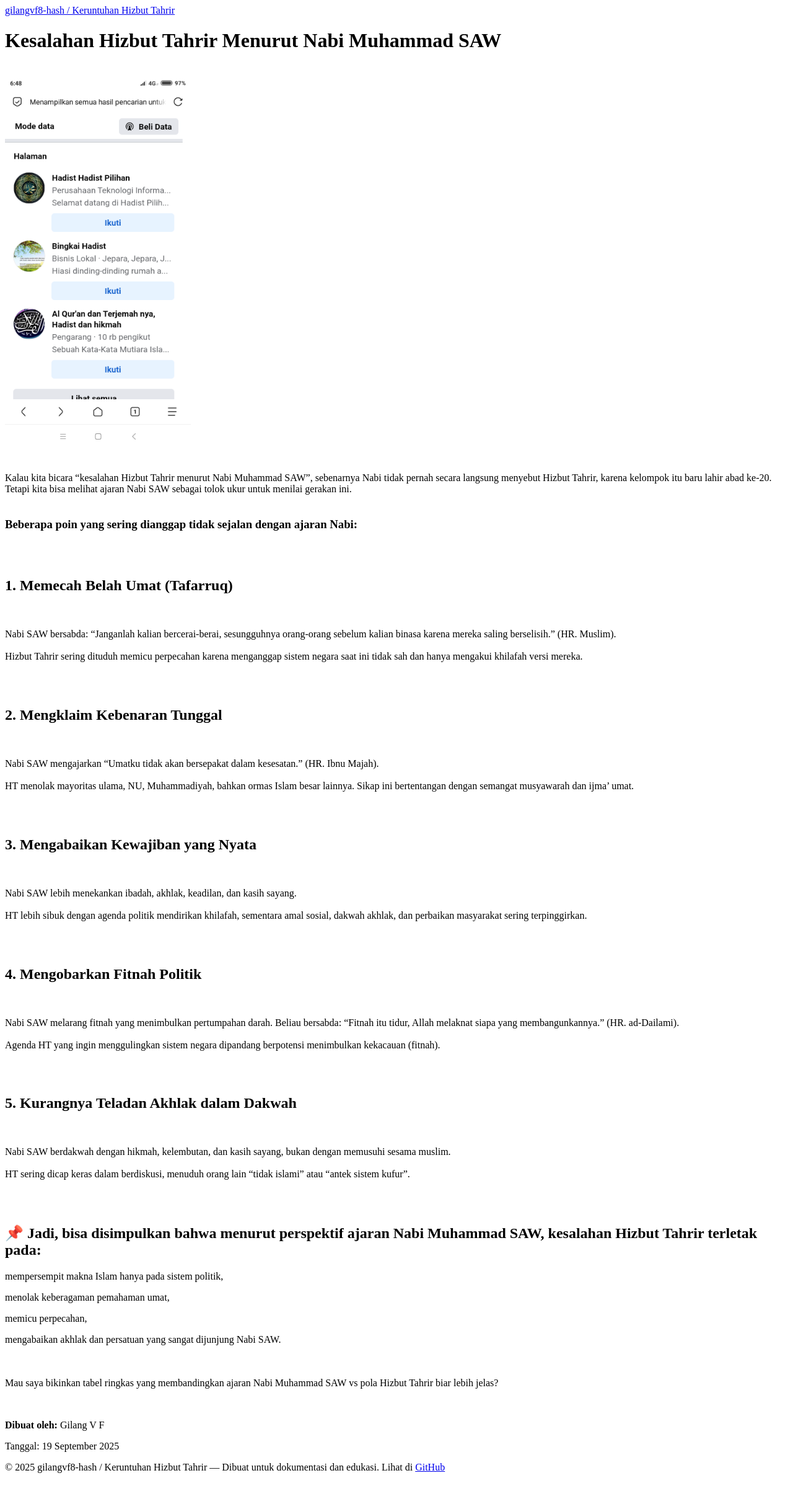
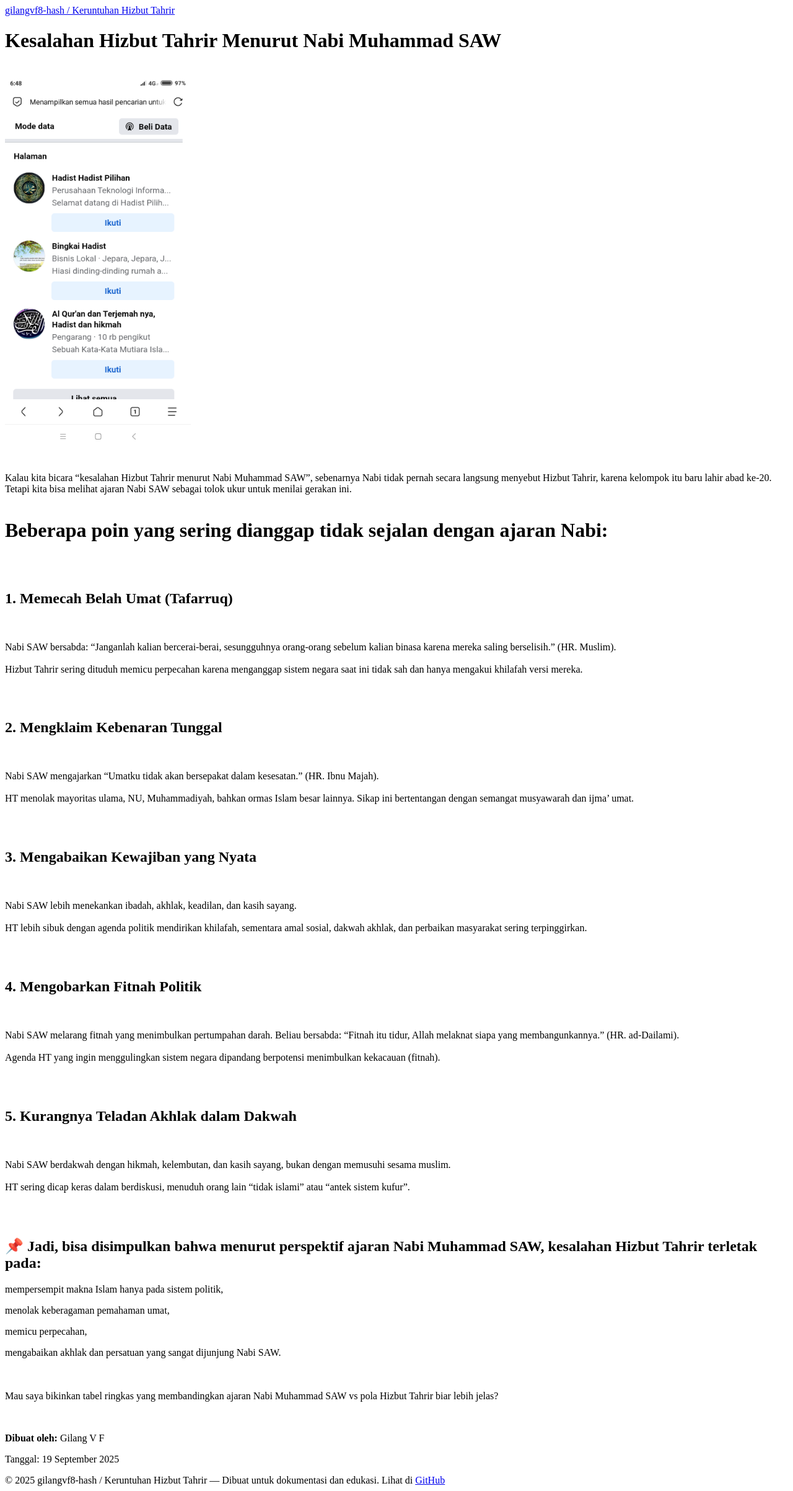
Before and after one commit to gilangvf8-hash/gilangvf8-hash.github.io, a Jekyll site: the page built from _posts/2025-09-19-post8.md, in a window 1280 px wide. Shown: the whole page at 62% size. Built offline with Jekyll 4.4.1, drawn with Linux system fonts in a browser that asks for light colours; before the commit the page ends 2384 px from its top, so only the background shows below that.

```diff
--- a/_posts/2025-09-19-post8.md
+++ b/_posts/2025-09-19-post8.md
@@ -12,7 +12,7 @@ date: 2025-09-19
 Kalau kita bicara "kesalahan Hizbut Tahrir menurut Nabi Muhammad SAW", sebenarnya Nabi tidak pernah secara langsung menyebut Hizbut Tahrir, karena kelompok itu baru lahir abad ke-20. Tetapi kita bisa melihat ajaran Nabi SAW sebagai tolok ukur untuk menilai gerakan ini.
 <br>
 <br/>
-### Beberapa poin yang sering dianggap tidak sejalan dengan ajaran Nabi:
+# Beberapa poin yang sering dianggap tidak sejalan dengan ajaran Nabi:
 <br>
 <br/>
 ## 1. Memecah Belah Umat (Tafarruq)
```
